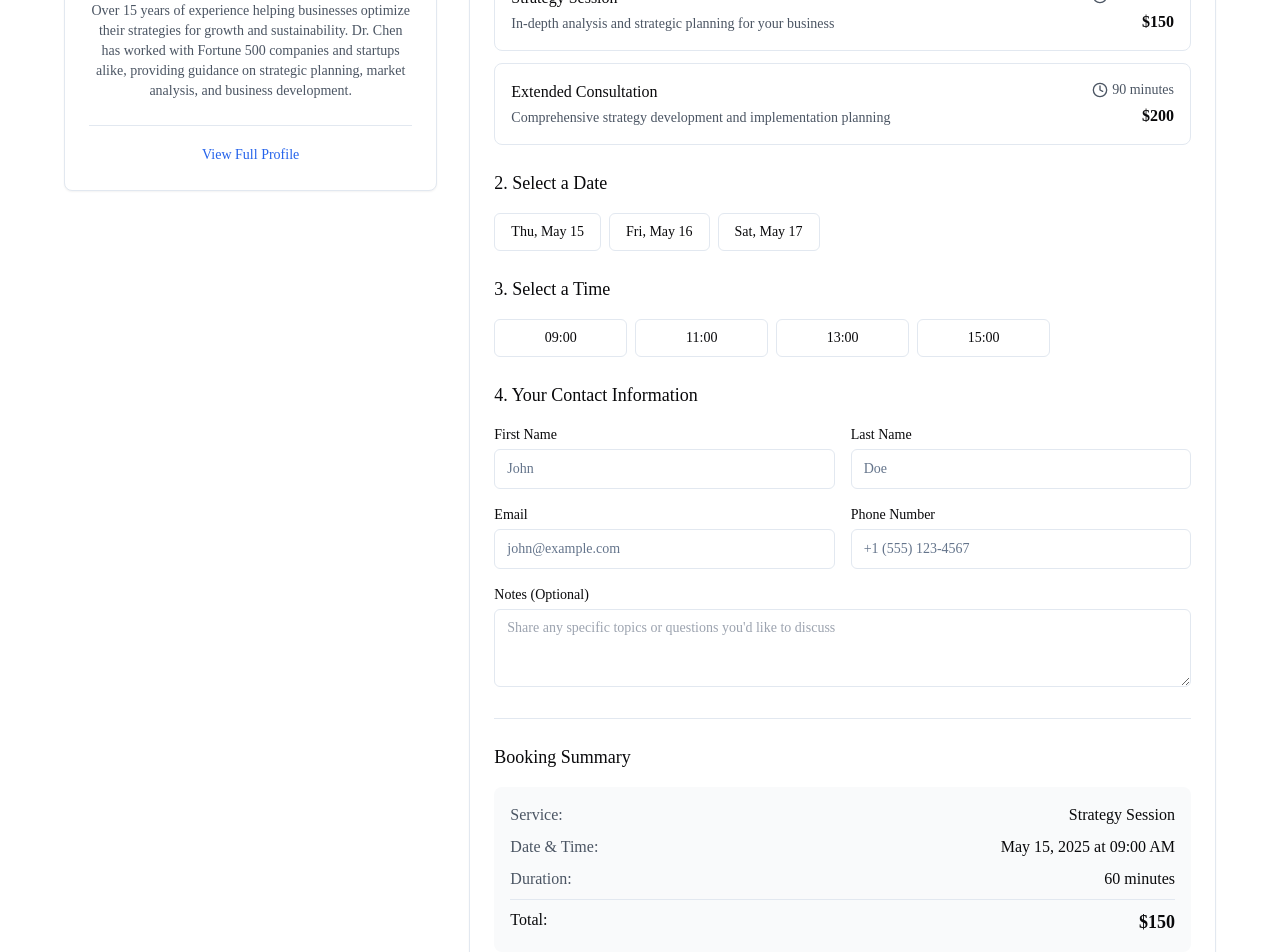
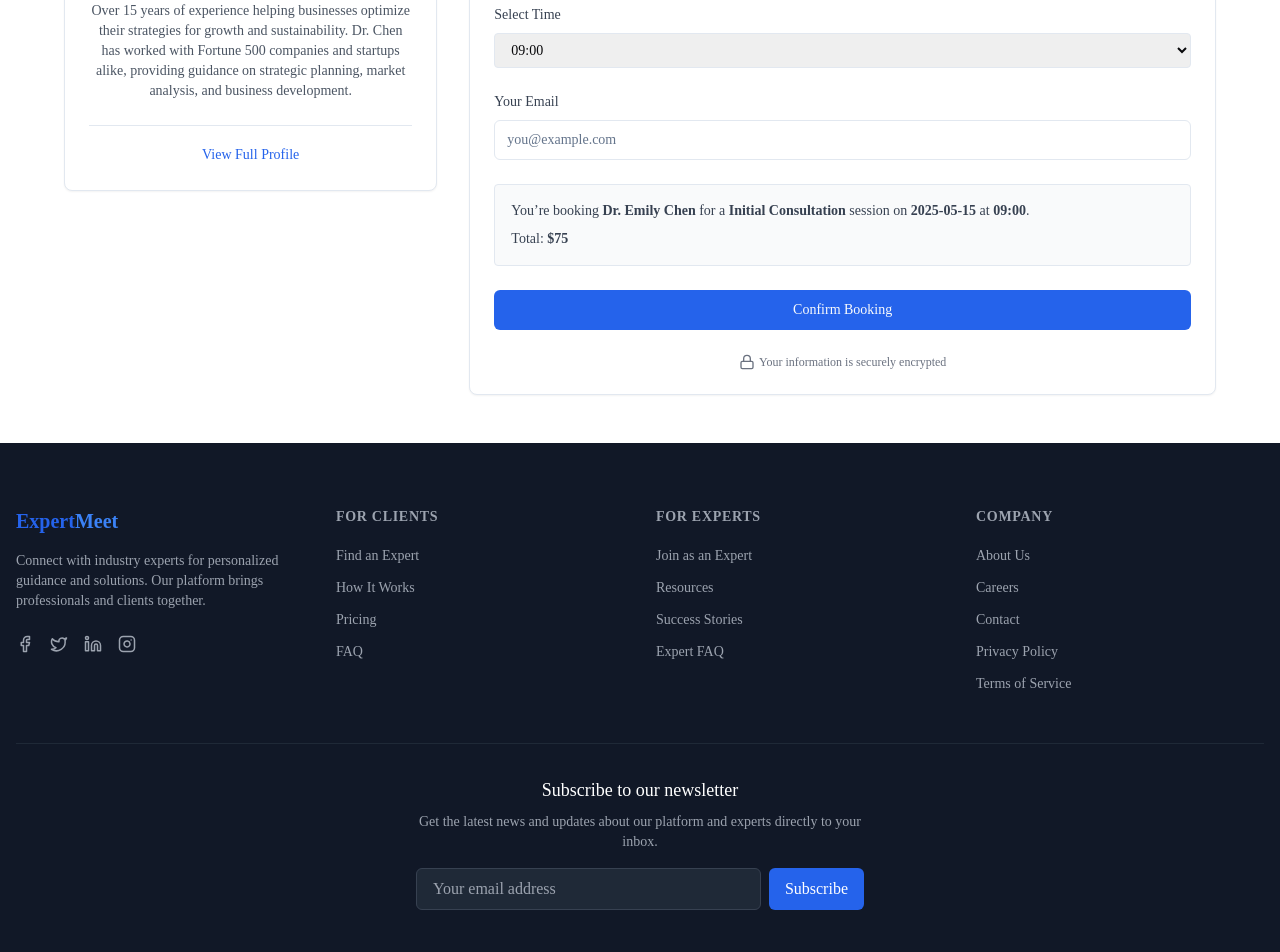
Before and after one commit to 3TML/Emeet-FE, a Next.js app: page /booking/1 in a window 1280 px wide. Shown: the part 380-1332 px from the top of the page. Built offline with nearby package versions, Linux system fonts and the light colour scheme.

Commit message:
Update page.tsx

```diff
--- a/src/app/booking/[id]/page.tsx
+++ b/src/app/booking/[id]/page.tsx
@@ -12,7 +12,8 @@ import { Star, Clock } from "lucide-react";
 import Link from "next/link";
 import Image from "next/image";
 
-const getExpertById = (id: string) => {
+// ✅ Hàm lấy dữ liệu chuyên gia được đánh dấu async
+const getExpertById = async (id: string) => {
   return {
     id: parseInt(id),
     name: "Dr. Emily Chen",
@@ -55,8 +56,13 @@ const getExpertById = (id: string) => {
   };
 };
 
-export default function BookingPage({ params }: { params: { id: string } }) {
-  const expert = getExpertById(params.id);
+// ✅ Component là async function để dùng await
+export default async function BookingPage({
+  params,
+}: {
+  params: { id: string };
+}) {
+  const expert = await getExpertById(params.id);
 
   return (
     <div className="container mx-auto px-4 py-12">
@@ -117,176 +123,72 @@ export default function BookingPage({ params }: { params: { id: string } }) {
               </CardHeader>
               <CardContent>
                 <div className="space-y-6">
-                  {/* Step 1: Select Service */}
+                  {/* Select Service */}
                   <div>
-                    <h3 className="text-lg font-medium mb-4">
-                      1. Select a Service
-                    </h3>
-                    <div className="space-y-3">
+                    <label className="block mb-2 text-sm font-medium text-gray-700">
+                      Select Service
+                    </label>
+                    <select className="w-full border rounded px-3 py-2 text-sm">
                       {expert.services.map((service) => (
-                        <div
-                          key={service.id}
-                          className="border rounded-lg p-4 hover:border-primary cursor-pointer transition-colors"
-                        >
-                          <div className="flex justify-between items-start">
-                            <div>
-                              <h4 className="font-medium">{service.name}</h4>
-                              <p className="text-sm text-gray-600 mt-1">
-                                {service.description}
-                              </p>
-                            </div>
-                            <div className="text-right">
-                              <div className="flex items-center justify-end text-sm text-gray-600">
-                                <Clock className="h-4 w-4 mr-1" />
-                                <span>{service.duration}</span>
-                              </div>
-                              <p className="font-bold mt-1">${service.price}</p>
-                            </div>
-                          </div>
-                        </div>
+                        <option key={service.id}>
+                          {service.name} - {service.duration} - ${service.price}
+                        </option>
                       ))}
-                    </div>
+                    </select>
                   </div>
 
-                  {/* Step 2: Select Date */}
+                  {/* Select Date */}
                   <div>
-                    <h3 className="text-lg font-medium mb-4">
-                      2. Select a Date
-                    </h3>
-                    <div className="flex flex-wrap gap-2">
-                      {expert.availability.map((day) => (
-                        <button
-                          key={day.date}
-                          className="border rounded-md px-4 py-2 text-sm hover:border-primary hover:bg-primary/5 transition-colors"
-                        >
-                          {new Date(day.date).toLocaleDateString("en-US", {
-                            weekday: "short",
-                            month: "short",
-                            day: "numeric",
-                          })}
-                        </button>
+                    <label className="block mb-2 text-sm font-medium text-gray-700">
+                      Select Date
+                    </label>
+                    <select className="w-full border rounded px-3 py-2 text-sm">
+                      {expert.availability.map((day, index) => (
+                        <option key={index}>{day.date}</option>
                       ))}
-                    </div>
+                    </select>
                   </div>
 
-                  {/* Step 3: Select Time */}
+                  {/* Select Time Slot */}
                   <div>
-                    <h3 className="text-lg font-medium mb-4">
-                      3. Select a Time
-                    </h3>
-                    <div className="grid grid-cols-3 sm:grid-cols-4 md:grid-cols-5 gap-2">
-                      {expert.availability[0].slots.map((slot) => (
-                        <button
-                          key={slot}
-                          className="border rounded-md px-4 py-2 text-sm hover:border-primary hover:bg-primary/5 transition-colors"
-                        >
-                          {slot}
-                        </button>
+                    <label className="block mb-2 text-sm font-medium text-gray-700">
+                      Select Time
+                    </label>
+                    <select className="w-full border rounded px-3 py-2 text-sm">
+                      {expert.availability[0].slots.map((slot, index) => (
+                        <option key={index}>{slot}</option>
                       ))}
-                    </div>
+                    </select>
                   </div>
 
-                  {/* Step 4: Contact Info */}
+                  {/* User Info */}
                   <div>
-                    <h3 className="text-lg font-medium mb-4">
-                      4. Your Contact Information
-                    </h3>
-                    <div className="grid grid-cols-1 sm:grid-cols-2 gap-4 mb-4">
-                      <div>
-                        <label
-                          htmlFor="firstName"
-                          className="block text-sm font-medium mb-1"
-                        >
-                          First Name
-                        </label>
-                        <Input id="firstName" placeholder="John" />
-                      </div>
-                      <div>
-                        <label
-                          htmlFor="lastName"
-                          className="block text-sm font-medium mb-1"
-                        >
-                          Last Name
-                        </label>
-                        <Input id="lastName" placeholder="Doe" />
-                      </div>
-                      <div>
-                        <label
-                          htmlFor="email"
-                          className="block text-sm font-medium mb-1"
-                        >
-                          Email
-                        </label>
-                        <Input
-                          id="email"
-                          type="email"
-                          placeholder="john@example.com"
-                        />
-                      </div>
-                      <div>
-                        <label
-                          htmlFor="phone"
-                          className="block text-sm font-medium mb-1"
-                        >
-                          Phone Number
-                        </label>
-                        <Input id="phone" placeholder="+1 (555) 123-4567" />
-                      </div>
-                    </div>
-
-                    <div>
-                      <label
-                        htmlFor="notes"
-                        className="block text-sm font-medium mb-1"
-                      >
-                        Notes (Optional)
-                      </label>
-                      <textarea
-                        id="notes"
-                        rows={3}
-                        className="w-full rounded-md border border-input bg-background px-3 py-2 text-sm"
-                        placeholder="Share any specific topics or questions you'd like to discuss"
-                      ></textarea>
-                    </div>
+                    <label className="block mb-2 text-sm font-medium text-gray-700">
+                      Your Email
+                    </label>
+                    <Input type="email" placeholder="you@example.com" />
                   </div>
 
-                  {/* Summary & Payment */}
-                  <div className="border-t pt-6">
-                    <h3 className="text-lg font-medium mb-4">
-                      Booking Summary
-                    </h3>
-                    <div className="bg-gray-50 rounded-lg p-4 mb-6">
-                      <div className="space-y-2">
-                        <div className="flex justify-between">
-                          <span className="text-gray-600">Service:</span>
-                          <span className="font-medium">Strategy Session</span>
-                        </div>
-                        <div className="flex justify-between">
-                          <span className="text-gray-600">Date & Time:</span>
-                          <span className="font-medium">
-                            May 15, 2025 at 09:00 AM
-                          </span>
-                        </div>
-                        <div className="flex justify-between">
-                          <span className="text-gray-600">Duration:</span>
-                          <span className="font-medium">60 minutes</span>
-                        </div>
-                        <div className="flex justify-between border-t pt-2 mt-2">
-                          <span className="font-medium">Total:</span>
-                          <span className="font-bold text-lg">$150</span>
-                        </div>
-                      </div>
-                    </div>
+                  {/* Summary */}
+                  <div className="border rounded p-4 text-sm text-gray-700 bg-gray-50">
+                    <p>
+                      You’re booking <strong>{expert.name}</strong> for a{" "}
+                      <strong>{expert.services[0].name}</strong> session on{" "}
+                      <strong>{expert.availability[0].date}</strong> at{" "}
+                      <strong>{expert.availability[0].slots[0]}</strong>.
+                    </p>
+                    <p className="mt-2">
+                      Total: <strong>${expert.services[0].price}</strong>
+                    </p>
+                  </div>
 
-                    <div className="flex items-center justify-between">
-                      <div className="flex items-center text-sm text-gray-600">
-                        <Lock className="h-4 w-4 mr-1" />
-                        <span>Secure payment processing</span>
-                      </div>
-                      <Button size="lg" className="px-8">
-                        Proceed to Payment
-                      </Button>
-                    </div>
+                  {/* Confirm Button */}
+                  <Button className="w-full">Confirm Booking</Button>
+
+                  {/* Secure Info */}
+                  <div className="flex items-center justify-center mt-4 text-xs text-gray-500">
+                    <Lock className="w-4 h-4 mr-1" />
+                    Your information is securely encrypted
                   </div>
                 </div>
               </CardContent>
@@ -298,7 +200,7 @@ export default function BookingPage({ params }: { params: { id: string } }) {
   );
 }
 
-// Lock icon component
+// Lock icon
 function Lock(props: React.SVGProps<SVGSVGElement>) {
   return (
     <svg
```
